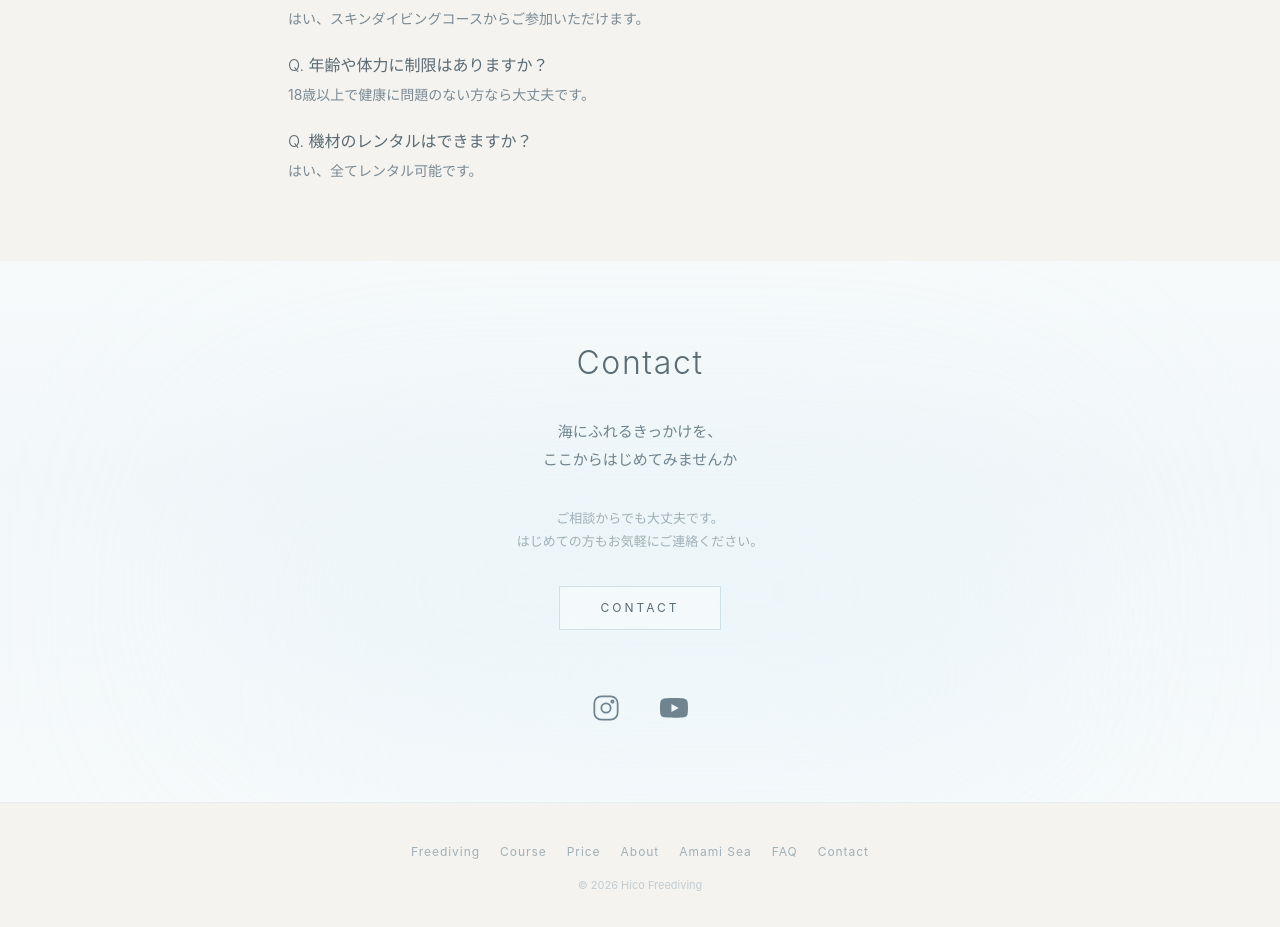
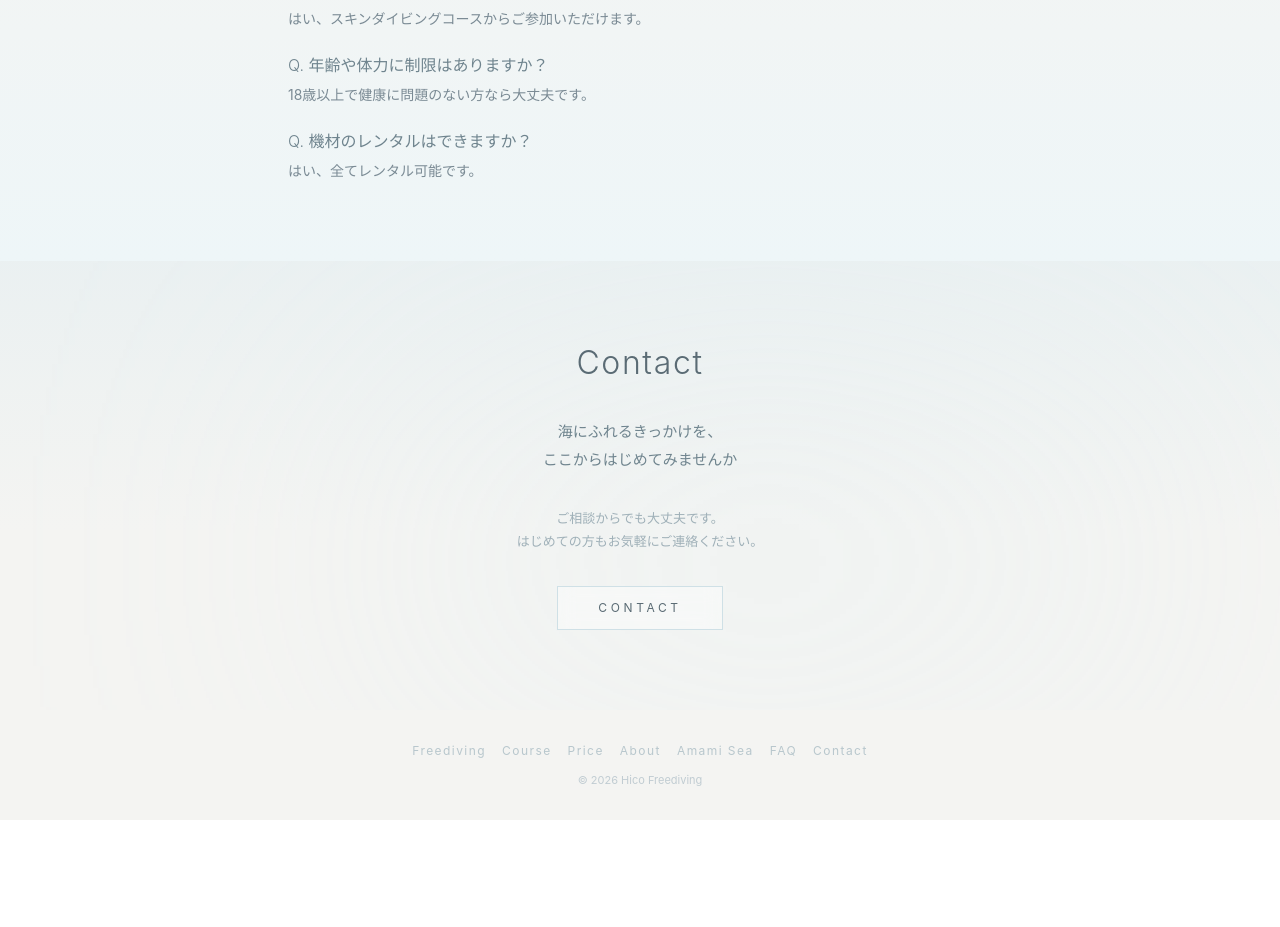
Before and after one commit to ikucha-portfolio/freediving-site, a React (Vite) app: page / in a window 1280 px wide. Shown: the part 2760-3687 px from the top of the page. After the commit the page ends 3580 px from the top, so only its background shows below. Built offline with nearby package versions, Linux system fonts and the light colour scheme.

Commit message:
refactor: unify background color and improve visual flow
- 全体背景を#f4f4f2に統一
- FAQを水面直前のトーンに調整
- Contactを水面として再設計（レイヤー整理）
- Footerを余韻として軽量化
- セクション間の世界観の一貫性を改善

```diff
--- a/src/pages/Home.jsx
+++ b/src/pages/Home.jsx
@@ -5,14 +5,12 @@ import TitleBlock from "../components/ui/TitleBlock";
 import BodyText from "../components/ui/BodyText";
 import Container from "../components/layout/Container";
 
-
 export default function Home() {
   return (
-    <main>
+    <main className="bg-[#f4f4f2]">
 
       {/* HERO */}
       <section className="relative w-full h-screen pt-20 overflow-hidden">
-
         <div className="absolute inset-0">
           <img
             src="/images/hero2.jpeg"
@@ -24,7 +22,6 @@ export default function Home() {
 
         <div className="relative z-10 h-full flex items-center">
           <div className="max-w-5xl mx-auto w-full px-8 flex justify-end">
-
             <div className="max-w-xl text-white space-y-8 text-center">
 
               <h1
@@ -51,14 +48,12 @@ export default function Home() {
               </Link>
 
             </div>
-
           </div>
         </div>
-
       </section>
 
       {/* Freediving */}
-      <Section variant="compact">
+      <Section variant="compact" className="bg-[#f4f4f2]">
         <Container>
 
           <TwoColumn variant="compact">
@@ -86,10 +81,7 @@ export default function Home() {
 
               <div className="pt-10 space-y-6 flex flex-col items-end">
 
-                <Link
-                  to="/freediving"
-                  className="group text-xs tracking-[0.2em] text-[#5a6b74]"
-                >
+                <Link to="/freediving" className="group text-xs tracking-[0.2em] text-[#5a6b74]">
                   <span className="inline-flex items-center gap-3">
                     FREEDIVING
                     <span className="transition-transform duration-300 group-hover:translate-x-1">
@@ -98,10 +90,7 @@ export default function Home() {
                   </span>
                 </Link>
 
-                <Link
-                  to="/about"
-                  className="group text-xs tracking-[0.2em] text-[#5a6b74]"
-                >
+                <Link to="/about" className="group text-xs tracking-[0.2em] text-[#5a6b74]">
                   <span className="inline-flex items-center gap-3">
                     ABOUT ME
                     <span className="transition-transform duration-300 group-hover:translate-x-1">
@@ -127,7 +116,7 @@ export default function Home() {
       </Section>
 
       {/* Courses */}
-      <Section variant="compact">
+      <Section variant="compact" className="bg-[#f4f4f2]">
         <Container>
 
           <div className="mb-12">
@@ -142,7 +131,7 @@ export default function Home() {
               { title: "AIDA 2", label: "LICENSE", text: "フリーダイビング初級コース" },
               { title: "AIDA 3", label: "LICENSE", text: "フリーダイビング中級コース" }
             ].map((course, i) => (
-              <div key={i} className="bg-white border border-[#e5e0d8] p-8 h-[320px] flex flex-col hover:shadow-sm transition">
+              <div key={i} className="bg-[#f4f4f2] border border-[#e5e0d8] p-8 h-[320px] flex flex-col hover:shadow-sm transition">
 
                 <div className="space-y-4">
                   <div className="text-[10px] tracking-[0.2em] text-[#aab6bd]">
@@ -169,19 +158,17 @@ export default function Home() {
 
         </Container>
       </Section>
+
       {/* Amami */}
-<Section>
+      <Section className="bg-[#f4f4f2]">
         <Container>
 
-    {/* タイトル */}
           <div className="mb-10">
             <TitleBlock>Amami Sea</TitleBlock>
           </div>
 
-    {/* コンテンツ */}
           <div className="grid md:grid-cols-[1.3fr_1fr] items-start gap-8 md:gap-12">
 
-  {/* 左：画像 */}
             <div>
               <img
                 src="/images/Amami sea.jpeg"
@@ -190,14 +177,11 @@ export default function Home() {
               />
             </div>
 
-  {/* 右：テキスト */}
             <div className="max-w-[420px]">
-
               <p className="text-[15px] text-[#7a8a94] leading-[1.9]">
                 透き通るような青い海。<br />
                 静かに潜る時間の中で、<br />
-  自分と向き合う特別な体験ができます。<br />
-  <br />
+                自分と向き合う特別な体験ができます。<br /><br />
                 自然豊かな世界遺産の島、奄美大島。<br />
                 手つかずの自然に囲まれたこの場所で、<br />
                 ゆっくりとした時間の流れを感じてみてください。
@@ -206,7 +190,6 @@ export default function Home() {
               <div className="mt-6 text-[12px] text-[#aab6bd] tracking-[0.15em]">
                 VIEW MORE →
               </div>
-
             </div>
 
           </div>
@@ -215,7 +198,7 @@ export default function Home() {
       </Section>
 
       {/* FAQ */}
-      <Section variant="compact">
+      <Section className="bg-[linear-gradient(180deg,#f4f4f2_0%,#eef6f8_100%)]">
         <Container size="narrow">
 
           <div className="mb-12">
@@ -225,7 +208,7 @@ export default function Home() {
           <div className="space-y-6">
 
             <div>
-              <p className="font-light text-[#5a6b74]">
+              <p className="font-light text-[#6f848e]">
                 Q. 初めてでもできますか？
               </p>
               <p className="text-[#7a8a94] text-sm mt-2">
@@ -234,7 +217,7 @@ export default function Home() {
             </div>
 
             <div>
-              <p className="font-light text-[#5a6b74]">
+              <p className="font-light text-[#6f848e]">
                 Q. 年齢や体力に制限はありますか？
               </p>
               <p className="text-[#7a8a94] text-sm mt-2">
@@ -243,7 +226,7 @@ export default function Home() {
             </div>
 
             <div>
-              <p className="font-light text-[#5a6b74]">
+              <p className="font-light text-[#6f848e]">
                 Q. 機材のレンタルはできますか？
               </p>
               <p className="text-[#7a8a94] text-sm mt-2">
@@ -257,28 +240,12 @@ export default function Home() {
       </Section>
 
       {/* Contact */}
-<Section className="relative py-24 overflow-hidden bg-[#f7fafb]">
+      <Section className="relative py-24 overflow-hidden bg-[#f4f4f2]">
 
-  {/* 🌊 ベース（超薄いグラデーション） */}
-  <div className="absolute inset-0 bg-[linear-gradient(180deg,#f7fafb_0%,#f2f7f9_40%,#f7fafb_100%)]" />
+        {/* 水のレイヤー */}
+        <div className="absolute inset-0 bg-[linear-gradient(180deg,rgba(220,235,240,0.4)_0%,rgba(220,235,240,0)_60%)]" />
 
-  {/* 🌊 水のゆらぎ①（横に広げる） */}
-  <div className="
-    absolute top-1/3 left-1/2 -translate-x-1/2
-    w-[800px] h-[300px]
-    bg-[#dbeff5]
-    opacity-30
-    blur-[120px]
-  " />
-
-  {/* 🌊 水のゆらぎ②（少しズラす） */}
-  <div className="
-    absolute bottom-0 left-1/3
-    w-[600px] h-[250px]
-    bg-[#e8f6fa]
-    opacity-20
-    blur-[100px]
-  " />
+        <div className="absolute top-1/3 left-[60%] -translate-x-1/2 w-[800px] h-[300px] bg-[#dbeff5] opacity-20 blur-[160px]" />
 
         <Container size="narrow">
 
@@ -296,51 +263,9 @@ export default function Home() {
               はじめての方もお気軽にご連絡ください。
             </p>
 
-      <button className="
-        px-10 py-3
-        text-[12px] tracking-[0.25em]
-        text-[#5a6b74]
-        border border-[#cfe0e6]
-        bg-white/40
-        backdrop-blur-sm
-        hover:bg-white/60
-        transition
-      ">
+            <button className="px-10 py-3 text-[12px] tracking-[0.3em] text-[#5a6b74] border border-[#cfe0e6] bg-white/40 backdrop-blur-sm hover:bg-white/60 transition">
               CONTACT
             </button>
-
-      {/* 🌊 SNS（主役にする） */}
-      <div className="flex justify-center gap-10 pt-8 text-[#6f848e]">
-
-        {/* Instagram */}
-        <a href="#" className="hover:scale-110 transition">
-          <svg
-            xmlns="http://www.w3.org/2000/svg"
-            viewBox="0 0 24 24"
-            fill="none"
-            stroke="currentColor"
-            strokeWidth="1.5"
-            className="w-7 h-7"
-          >
-            <rect x="2" y="2" width="20" height="20" rx="6" />
-            <circle cx="12" cy="12" r="4" />
-            <circle cx="17.5" cy="6.5" r="1" />
-          </svg>
-        </a>
-
-        {/* YouTube */}
-        <a href="#" className="hover:scale-110 transition">
-          <svg
-            xmlns="http://www.w3.org/2000/svg"
-            viewBox="0 0 24 24"
-            fill="currentColor"
-            className="w-7 h-7"
-          >
-            <path d="M23.5 6.2a2.8 2.8 0 0 0-2-2C19.6 3.5 12 3.5 12 3.5s-7.6 0-9.5.7a2.8 2.8 0 0 0-2 2C0 8 0 12 0 12s0 4 .5 5.8a2.8 2.8 0 0 0 2 2c1.9.7 9.5.7 9.5.7s7.6 0 9.5-.7a2.8 2.8 0 0 0 2-2C24 16 24 12 24 12s0-4-.5-5.8zM9.8 15.5V8.5l6.3 3.5-6.3 3.5z"/>
-          </svg>
-        </a>
-
-      </div>
 
           </div>
 
@@ -348,13 +273,12 @@ export default function Home() {
       </Section>
 
       {/* Footer */}
-<footer className="border-t border-[#e5edf0]">
+      <footer className="bg-[#f4f4f2]">
         <Container size="narrow">
 
-    <div className="py-10 text-center space-y-4">
+          <div className="py-8 text-center space-y-3">
 
-      {/* ナビ（最小） */}
-      <div className="flex justify-center flex-wrap gap-5 text-[12px] text-[#9fb0b8] tracking-[0.08em]">
+            <div className="flex justify-center flex-wrap gap-4 text-[12px] text-[#b8c7cd] tracking-[0.12em]">
               <a href="#">Freediving</a>
               <a href="#">Course</a>
               <a href="#">Price</a>
@@ -364,7 +288,6 @@ export default function Home() {
               <a href="#">Contact</a>
             </div>
 
-      {/* コピーライト */}
             <div className="text-[11px] text-[#c0ccd2]">
               © 2026 Hico Freediving
             </div>
@@ -373,6 +296,7 @@ export default function Home() {
 
         </Container>
       </footer>
+
     </main>
   );
 }
```
Lines whose indentation alone changed are shown as unchanged.
